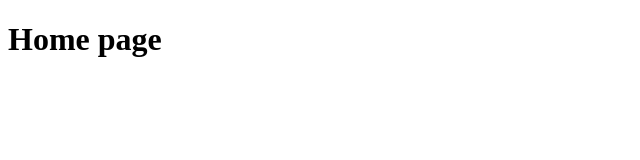
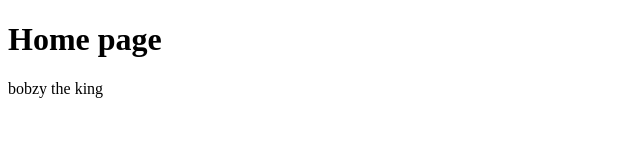
Before and after one commit to faizalioffical355-dev/cpism_pro, a plain HTML site: page index.html in a window 1280 px wide. Shown: the whole page, without its empty margins (0-640 px from the left). Drawn offline with Linux system fonts and the light colour scheme.

Commit message:
Update index.html

```diff
--- a/index.html
+++ b/index.html
@@ -10,7 +10,7 @@
 
     <h1>Home page</h1>
     <p>
-
+bobzy the king
 
     </p>
 
```
